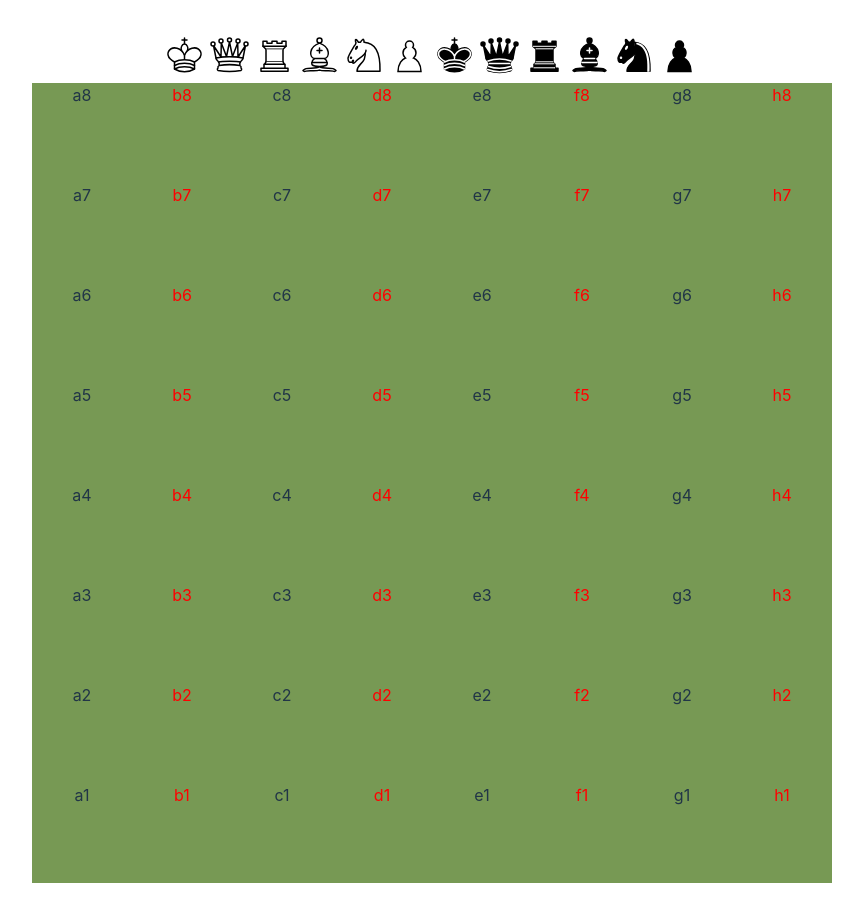
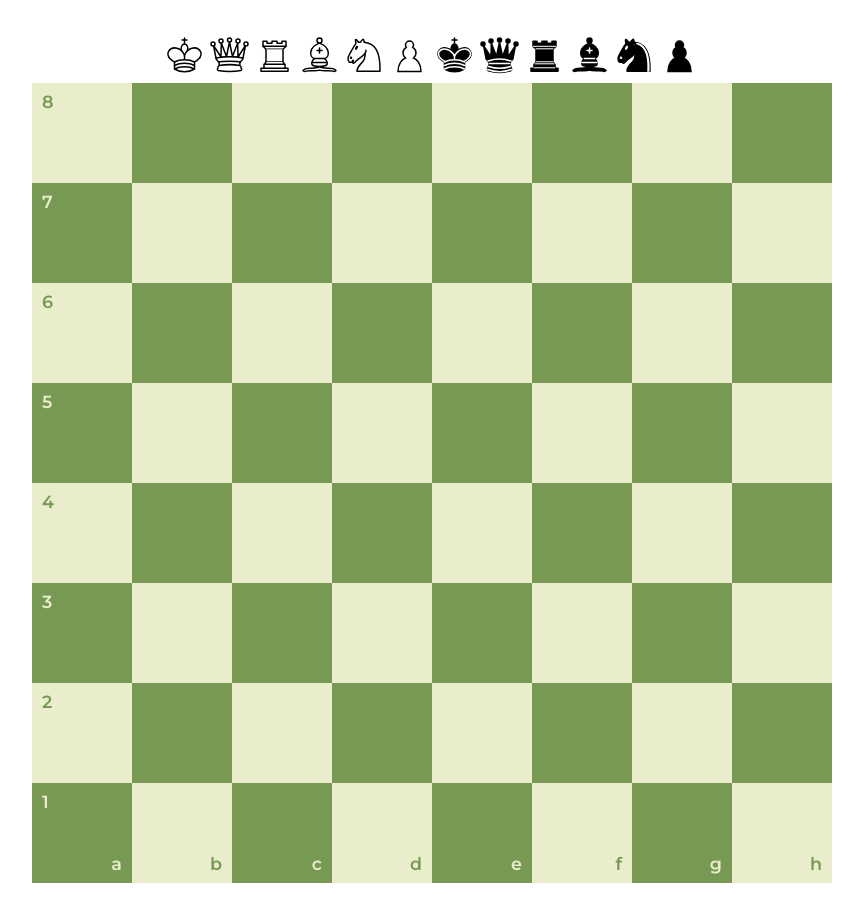
Before and after one commit to clxsewn/chess-app, a React (Vite) app: page / in a window 1280 px wide. Shown: the whole page, without its empty margins (208-1071 px from the left). Built offline with nearby package versions, Linux system fonts and the light colour scheme.

Commit message:
improved board, added markers, etc

```diff
--- a/src/boardThemes.ts
+++ b/src/boardThemes.ts
@@ -10,10 +10,17 @@ export interface boardTheme {
 
 const boardThemes: boardTheme[] = [
     {
-        name: 'default',
+        name: 'Default',
         colors: {
             black: '#779954',
             white: '#e9edcc',
+        },
+    },
+    {
+        name: 'Mono',
+        colors: {
+            black: '#000',
+            white: '#fff',
         },
     },
 ]
--- a/src/components/Board/index.tsx
+++ b/src/components/Board/index.tsx
@@ -2,6 +2,7 @@ import { useView } from '../../useView.ts'
 
 import { CTile } from '../Tile'
 import './styles.scss'
+import { isBlackTile } from '../../utils.ts'
 
 export default function Board() {
     const grid = useView()
@@ -9,7 +10,11 @@ export default function Board() {
     return (
         <div className="board">
             {grid.map((t) => (
-                <CTile key={t} id={t} />
+                <CTile
+                    key={t}
+                    id={t}
+                    type={isBlackTile(t) ? 'black' : 'white'}
+                />
             ))}
         </div>
     )
--- a/src/components/Board/styles.scss
+++ b/src/components/Board/styles.scss
@@ -1,4 +1,5 @@
 .board {
   display: grid;
   grid-template-columns: repeat(8, 1fr);
+  border-radius: 50px;
 }
--- a/src/components/Tile/index.tsx
+++ b/src/components/Tile/index.tsx
@@ -2,19 +2,30 @@ import './styles.scss'
 import styled from 'styled-components'
 
 export const CTile = styled(Tile)`
-    background-color: ${(props) => props.theme.colors.black};
+    background-color: ${(props) =>
+        props.type === 'white'
+            ? props.theme.colors.white
+            : props.theme.colors.black};
 
-    &:nth-child(2n) {
-        color: red;
-    }
+    color: ${(props) =>
+        props.type === 'white'
+            ? props.theme.colors.black
+            : props.theme.colors.white};
 `
 
 export default function Tile({
     id,
     className,
+    type,
 }: {
     id: string
-    className: string
+    className?: string
+    type: 'white' | 'black'
 }) {
-    return <div className={`tile ${className}`}>{id}</div>
+    return (
+        <div className={`tile ${type} ${className}`}>
+            {id[0] === 'a' && <span className="str-symbol">{id[1]}</span>}
+            {id[1] === '1' && <span className="col-symbol">{id[0]}</span>}
+        </div>
+    )
 }
--- a/src/components/Tile/styles.scss
+++ b/src/components/Tile/styles.scss
@@ -1,4 +1,27 @@
 .tile {
   width: 100px;
   height: 100px;
+
+  position: relative;
+
+  .str-symbol, .col-symbol {
+    position: absolute;
+    font-family: "Montserrat", sans-serif;
+    font-weight: 600;
+    font-size: 1.1em;
+
+    user-select: none;
+    -moz-user-select: none;
+    -webkit-user-select: none;
+  }
+
+  .str-symbol {
+    top: 6px;
+    left: 10px;
+  }
+
+  .col-symbol {
+    bottom: 6px;
+    right: 10px;
+  }
 }
--- a/src/index.css
+++ b/src/index.css
@@ -1,3 +1,5 @@
+@import url('https://fonts.googleapis.com/css2?family=Montserrat:wght@300;400;600&family=Poppins:wght@300;500;600;700;900&display=swap');
+
 :root {
   font-family: Inter, system-ui, Avenir, Helvetica, Arial, sans-serif;
   line-height: 1.5;
--- /dev/null
+++ b/src/utils.ts
@@ -0,0 +1,3 @@
+export function isBlackTile(id: string): boolean {
+    return (id.charCodeAt(0) + parseInt(id[1])) % 2 === 0
+}
```
